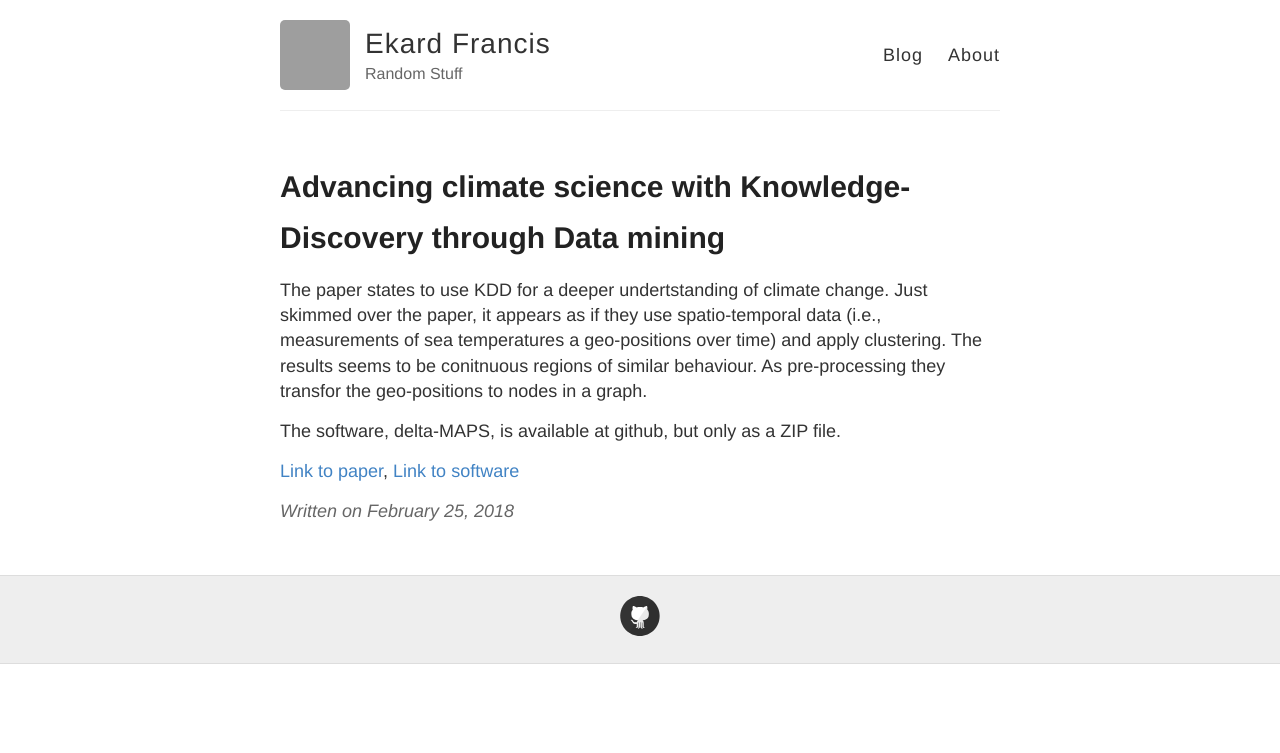
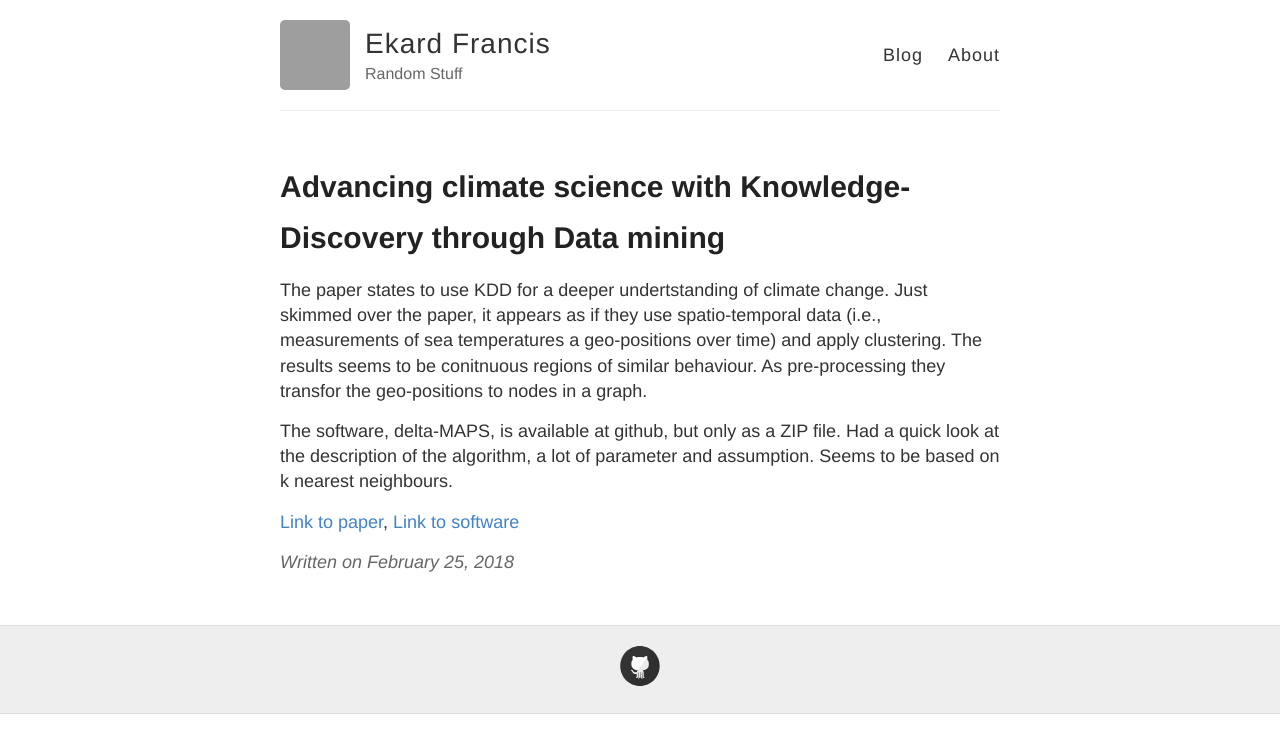
Before and after one commit to ekardf/ekardf.github.io, a Jekyll site: the page built from _posts/2018-02-25-kdd-climate-change.md, in a window 1280 px wide. Shown: the top 753 px of the page. Built offline with Jekyll 4.4.1, drawn with Linux system fonts in a browser that asks for light colours; grey boxes are pictures that could not be loaded.

Commit message:
Update 2018-02-25-kdd-climate-change.md

```diff
--- a/_posts/2018-02-25-kdd-climate-change.md
+++ b/_posts/2018-02-25-kdd-climate-change.md
@@ -9,6 +9,8 @@ The results seems to be conitnuous regions of similar behaviour.
 As pre-processing they transfor the geo-positions to nodes in a graph.
 
 The software, delta-MAPS, is available at github, but only as a ZIP file.
+Had a quick look at the description of the algorithm, a lot of parameter and assumption.
+Seems to be based on k nearest neighbours.
 
 [Link to paper][1], [Link to software][2]
 
```
